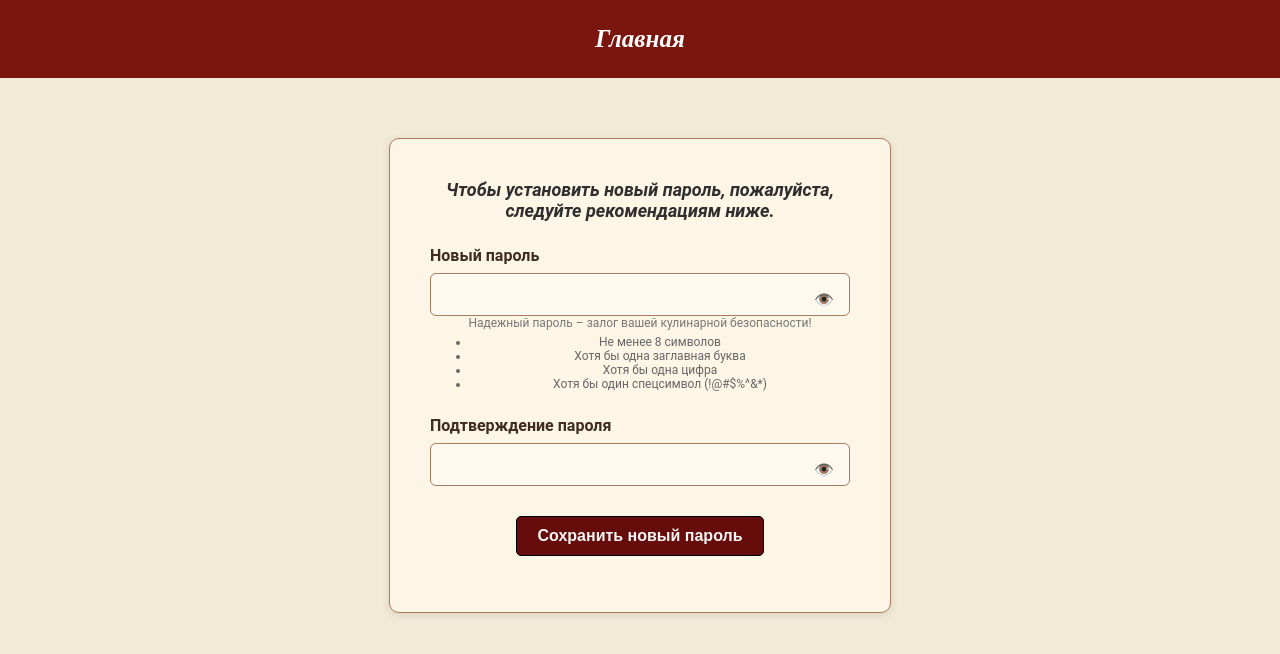
After one commit to Keka17/CookBook, a Django app: page /reset/1/1 in a window 1280 px wide. The commit adds this page. Shown: the top 654 px of the page. Run offline with Django 5.2, Linux system fonts and the light colour scheme; some libraries are stand-ins or nearby versions.

Commit message:
Функционал сброса пароля

```diff
--- a/Django_CookBook/app/urls.py
+++ b/Django_CookBook/app/urls.py
@@ -1,11 +1,14 @@
+from tempfile import template
+
 from django.contrib.auth.views import LoginView, LogoutView
-from django.urls import path
+from django.urls import path, reverse_lazy
 from django.views.generic import TemplateView
 
 from .views import (BestRecipes, SearchRecipe, CreateRecipe, UpdateRecipe, DeleteRecipe,
                     FavoritesListView, MyRecipesListView, UserProfileView, SignUpView, VerifyEmailView,
-                    ProfileUpdateView, recipe, rate_recipe, add_to_favorites, profile_view,
-                    delete_account, check_nickname)
+                    ProfileUpdateView, CustomPasswordResetView, CustomPasswordResetConfirmView,
+                    recipe, rate_recipe, add_to_favorites, profile_view, delete_account, check_nickname)
+from django.contrib.auth import views as auth_views
 
 urlpatterns = [
     path("", TemplateView.as_view(template_name="main.html"), name="main"),
@@ -34,4 +37,9 @@ urlpatterns = [
     path("signup/", SignUpView.as_view(), name="signup"),
     path("verify_email/<str:email>/", VerifyEmailView.as_view(), name="verify_email"),
     path("ajax/check-nickname/", check_nickname, name="check_nickname"),
+
+    # Сброс пароля
+    path("password_reset", CustomPasswordResetView.as_view(), name="password_reset"),
+    path("reset/<uidb64>/<token>", CustomPasswordResetConfirmView.as_view(), name="password_reset_confirm"),
+
 ]
--- a/Django_CookBook/app/views.py
+++ b/Django_CookBook/app/views.py
@@ -1,4 +1,6 @@
 import os
+
+from django.contrib.auth.views import PasswordResetView, PasswordResetConfirmView
 from django.shortcuts import redirect
 from django.urls import reverse_lazy
 from django.core.cache import cache
@@ -515,3 +517,32 @@ def check_nickname(request):
     nickname = request.GET.get("nickname", "").strip()
     exists = User.objects.filter(nickname__iexact=nickname).exists()
     return JsonResponse({"exists": exists})
+
+
+class CustomPasswordResetView(PasswordResetView):
+    """Отправка ссылки на сброс пароля"""
+    email_template_name = "auth/password_reset_email.html"
+    subject_template_name = "auth/password_reset_subject.txt"
+    success_url = reverse_lazy("login")  # Перенаправляем после успешного сброса пароля
+
+    def post(self, request, *args, **kwargs):
+        # Получение email-а из POST-запроса
+        email = request.POST.get("email")
+
+        if not email:
+            return JsonResponse({"success": False, "error": "Введите email"})
+
+        # Проверка на существование пользователя с таким email в БД
+        # Возвращаем успех даже если  пользователя с таким email не существует
+        # Безопасный ход - не раскрываются зарегестрированные email
+
+        if User.objects.filter(email=email).exists():
+            # Если email есть в базе — шлём письмо через стандартную механику
+            super().post(request, *args, **kwargs)
+
+        return JsonResponse({"success": True})
+
+
+class CustomPasswordResetConfirmView(PasswordResetConfirmView):
+    template_name = "auth/password_reset_confirm.html"
+    success_url = reverse_lazy("login")
--- /dev/null
+++ b/Django_CookBook/templates/auth/password_reset_confirm.html
@@ -0,0 +1,210 @@
+{% extends 'default.html' %}
+{% load static %}
+
+{% block extra_css %}
+<style>
+  .verify-container {
+        display: flex;
+        justify-content: center;
+        align-items: flex-start;
+        margin-top: 40px;
+        padding: 20px;
+  }
+
+  .verify-box {
+        width: 420px;
+        background-color: #fdf5e6;
+        padding: 40px;
+        border: 1px solid #a77b5d;
+        border-radius: 10px;
+        box-shadow: 0 2px 8px rgba(0,0,0,0.1);
+        text-align: center;
+  }
+
+  .text {
+        font-style: italic;
+        font-weight: bold;
+        font-size: 18px;
+        margin-bottom: 25px;
+        color: #2E2E2E;
+  }
+
+  .form-group {
+        margin-bottom: 25px;
+  }
+
+  .form-label {
+        font-weight: bold;
+        margin-bottom: 8px;
+        display: block;
+        color: #3e2c20;
+        text-align: left;
+  }
+
+  .form-input {
+        width: 100%;
+        padding: 12px 14px;
+        border: 1px solid #a77b5d;
+        border-radius: 6px;
+        font-size: 15px;
+        background-color: #fff9f0;
+        transition: border-color 0.3s ease, box-shadow 0.3s ease;
+    }
+
+    .form-input:focus {
+        border-color: #8b5e3c;
+        box-shadow: 0 0 6px rgba(139, 94, 60, 0.3);
+        outline: none;
+    }
+
+
+  .live-error {
+        color: #b30000;
+        font-size: 13px;
+        margin-top: 5px;
+  }
+
+  .password-wrapper {
+        position: relative;
+        width: 100%;
+  }
+
+  .password-hints {
+        font-size: 12px;
+        color: #666;
+        margin-top: 5px;
+  }
+
+  .password-hints li.valid {
+      color: green;
+      font-weight: bold;
+  }
+
+  .submit-btn {
+        display: block;
+        margin: 0 auto;
+        margin-top: 30px;
+        background-color: rgb(102, 13, 12);
+        color: rgb(246, 246, 246);
+        border: 1px solid black;
+        border-radius: 5px;
+        padding: 10px 20px;
+        font-size: 16px;
+        font-weight: bold;
+        text-decoration: none;
+        transition: transform 0.3s ease, text-shadow 0.3s ease;
+        cursor: pointer;
+  }
+
+  .submit-btn:hover {
+         transform: scale(1.1);
+         text-shadow: 0 0 8px rgba(255, 255, 255, 0.9);
+  }
+
+  .password-toggle {
+        position: absolute;
+        right: 10px;
+        top: 60%;
+        transform: translateY(-50%);
+        background: none;
+        border: none;
+        cursor: pointer;
+        font-size: 16px;
+  }
+
+
+</style>
+{% endblock %}
+
+{% block navbar %}
+    {% include "includes/navbars/minimal_navbar.html" %}
+{% endblock %}
+
+{% block content %}
+<div class="verify-container">
+  <div class="verify-box">
+    <div class="text">Чтобы установить новый пароль, пожалуйста, следуйте рекомендациям ниже.</div>
+
+    <form method="post">
+      {% csrf_token %}
+
+      <div class="form-group" style="position: relative;">
+        <label for="id_new_password1" class="form-label" >Новый пароль</label>
+
+        <div class="password-wrapper">
+          <input type="password" name="new_password1" id="id_new_password1"
+                 class="form-input" autocomplete="new-password" required>
+            <button type="button" class="password-toggle" onclick="togglePassword('id_new_password1')">👁️</button>
+        </div>
+          <small style="font-size: 12px; color: #777;">
+                        Надежный пароль – залог вашей кулинарной безопасности!
+          </small>
+          <ul class="password-hints">
+                <li id="length">Не менее 8 символов</li>
+                <li id="uppercase">Хотя бы одна заглавная буква</li>
+                <li id="digit">Хотя бы одна цифра</li>
+                <li id="special">Хотя бы один спецсимвол (!@#$%^&*)</li>
+            </ul>
+      </div>
+
+      <div class="form-group" style="position: relative;">
+        <label for="id_new_password2" class="form-label">Подтверждение пароля</label>
+
+        <div class="password-wrapper">
+        <input type="password" name="new_password2" id="id_new_password2"
+                 class="form-input" autocomplete="new-password" required>
+           <button type="button" class="password-toggle" onclick="togglePassword('id_new_password2')">👁️</button>
+
+         </div>
+
+          <div id="password-match-error" class="live-error"></div>
+      </div>
+
+      <button type="submit" class="submit-btn">Сохранить новый пароль</button>
+    </form>
+  </div>
+</div>
+
+
+<script>
+
+  // ----- Функция для переключения видимости пароля -----
+    function togglePassword(inputId) {
+        const passwordInput = document.getElementById(inputId);
+        const type = passwordInput.getAttribute('type') === 'password' ? 'text' : 'password';
+        passwordInput.setAttribute('type', type);
+    }
+
+  document.addEventListener("DOMContentLoaded", () => {
+    const p1 = document.getElementById("id_new_password1");
+    const p2 = document.getElementById("id_new_password2");
+
+    const hints = {
+        length: document.getElementById("length"),
+        uppercase: document.getElementById("uppercase"),
+        digit: document.getElementById("digit"),
+        special: document.getElementById("special"),
+    };
+
+    function validatePassword() {
+      const v = p1.value;
+      hints.length.classList.toggle("valid", v.length >= 8);
+      hints.uppercase.classList.toggle("valid", /[A-ZА-ЯЁ]/.test(v));
+      hints.digit.classList.toggle("valid", /\d/.test(v));
+      hints.special.classList.toggle("valid", /[!@#$%^&*]/.test(v));
+    }
+
+    function validateMatch() {
+      const error = document.getElementById("password-match-error");
+      error.textContent = (p1.value && p2.value && p1.value !== p2.value)
+          ? "Пароли не совпадают!"
+          : "";
+  }
+
+   p1.addEventListener("input", () => { validatePassword(); validateMatch(); });
+   p2.addEventListener("input", validateMatch);
+
+});
+</script>
+
+{% endblock %}
--- /dev/null
+++ b/Django_CookBook/templates/auth/password_reset_email.html
@@ -0,0 +1,3 @@
+Для сброса пароля перейдите по ссылке:
+{{ protocol }}://{{ domain }}{% url 'password_reset_confirm' uidb64=uid token=token %}
+❗️Если вы не запрашивали сброс пароля, проигнорируйте это сообщение. Ваш аккаунт в безопасности.
--- /dev/null
+++ b/Django_CookBook/templates/auth/password_reset_subject.txt
@@ -0,0 +1 @@
+Сброс пароля для вашей учётной записи
--- a/Django_CookBook/templates/recipe.html
+++ b/Django_CookBook/templates/recipe.html
@@ -260,7 +260,7 @@
     <div class="modal-content">
         <h2>Действие доступно только зарегистрированным пользователям</h2>
         <!-- Ссылки поменяю позже -->
-        <p>Пожалуйста, <a href="{% url 'login' %}">войдите</a> или <a href="#">зарегистрируйтесь</a>.</p>
+        <p>Пожалуйста, <a href="{% url 'login' %}">войдите</a> или <a href="{% url 'signup'%}">зарегистрируйтесь</a>.</p>
         <button id="close-modal">Закрыть</button>
     </div>
 </div>
```
Also changed, not shown: Django_CookBook/templates/account/edit_account.html (+4 -71 lines), Django_CookBook/templates/auth/login.html (+61 -2 lines), Django_CookBook/templates/recipe_delete.html (deleted), 3 other files.
